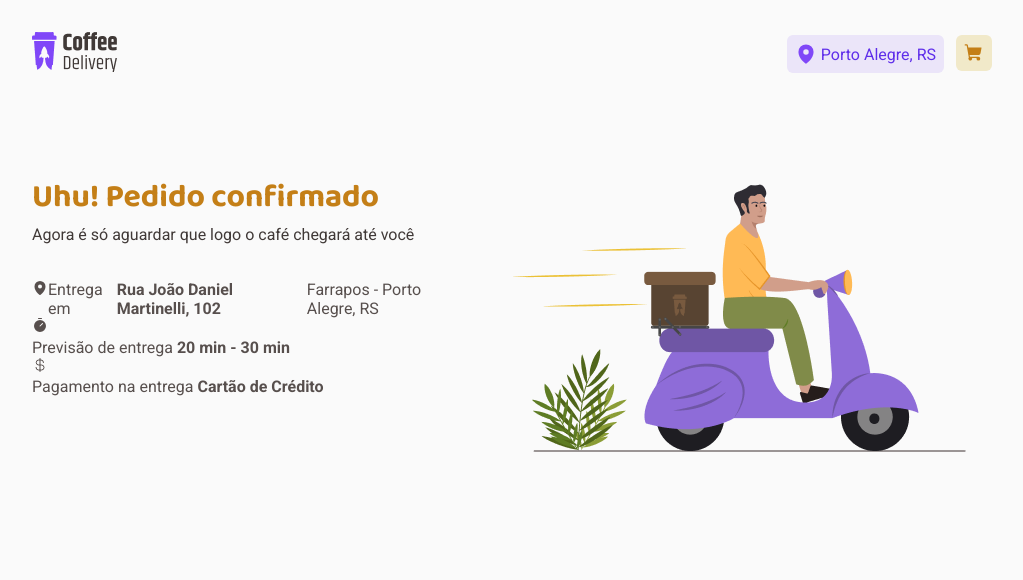
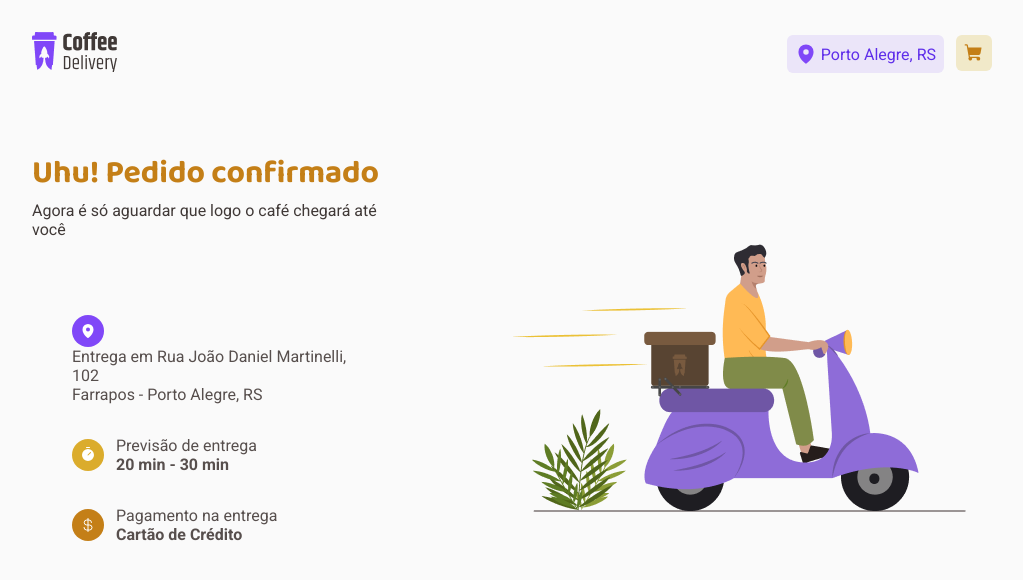
Before and after one commit to VitorFernandes-JS/02-desafio-coffee-delivery, a React (Vite) app: page /finished-order in a window 1280 px wide. Shown: the top 580 px of the page, without its empty margins (128-1151 px from the left). Built offline with nearby package versions, Linux system fonts and the light colour scheme.

Commit message:
fix: changes in FinishedOrder

```diff
--- a/src/pages/FinishedOrder/index.tsx
+++ b/src/pages/FinishedOrder/index.tsx
@@ -1,7 +1,19 @@
 import { Header } from "../../components/Header";
 import ManTakingCoffee from "../../assets/ConfirmOrderIllustration.png";
 import { CurrencyDollar, MapPin, Timer } from "phosphor-react";
-import { ContainerFinishedOrder, DivTexts, Subtitle, DivMapAndText } from "./style";
+import {
+  ContainerFinishedOrder,
+  DivTexts,
+  Subtitle,
+  DivMapAndText,
+  DivTimerAndText,
+  DivDollarAndText,
+  DivMap,
+  DivTimer,
+  DivDollar,
+  Border,
+  DivImg
+} from "./style";
 export function FinishedOrder() {
   return (
     <>
@@ -13,33 +25,47 @@ export function FinishedOrder() {
             Agora é só aguardar que logo o café chegará até você
           </Subtitle>
 
-          <div>
+          <Border>
             <DivMapAndText>
+              <DivMap>
+                <MapPin weight="fill" size={16} />
+              </DivMap>
               <div>
-                <MapPin weight="fill" size={16} />
+                <span>
+                  Entrega em Rua João Daniel Martinelli, 102
+                  <br />
+                  Farrapos - Porto Alegre, RS
+                </span>
               </div>
-              <span>Entrega em</span>
-              <strong> Rua João Daniel Martinelli, 102</strong>
-              <span> Farrapos - Porto Alegre, RS</span>
             </DivMapAndText>
 
-            <div>
-              <Timer weight="fill" size={16} />
-            </div>
-            <span>Previsão de entrega</span>
-            <strong> 20 min - 30 min</strong>
+            <DivTimerAndText>
+              <DivTimer>
+                <Timer weight="fill" size={16} />
+              </DivTimer>
+              <div>
+                <span>Previsão de entrega </span>
+                <br />
+                <strong>20 min - 30 min</strong>
+              </div>
+            </DivTimerAndText>
 
-            <div>
-              <CurrencyDollar weight="regular" size={16} />
-            </div>
-            <span>Pagamento na entrega</span>
-            <strong> Cartão de Crédito</strong>
-          </div>
+            <DivDollarAndText>
+              <DivDollar>
+                <CurrencyDollar weight="regular" size={16} />
+              </DivDollar>
+              <div>
+                <span>Pagamento na entrega</span>
+                <br />
+                <strong> Cartão de Crédito</strong>
+              </div>
+            </DivDollarAndText>
+          </Border>
         </DivTexts>
 
-        <div>
+        <DivImg>
           <img src={ManTakingCoffee} />
-        </div>
+        </DivImg>
       </ContainerFinishedOrder>
     </>
   );
--- a/src/pages/FinishedOrder/style.ts
+++ b/src/pages/FinishedOrder/style.ts
@@ -5,7 +5,8 @@ export const ContainerFinishedOrder = styled.div`
   flex-direction: row;
 
   padding: 4rem 10rem;
-`
+`;
+
 
 export const DivTexts = styled.div`
   display: flex;
@@ -14,23 +15,122 @@ export const DivTexts = styled.div`
   margin-right: 2rem;
 
   h1 {
+
     font-family: "Baloo 2", cursive;
     font-size: 2rem;
 
-        color: ${props => props.theme.yellowDark};
+    color: ${(props) => props.theme.yellowDark};
     margin-bottom: 0.15rem;
+    margin-top: -1.5rem;
   }
-`
+`;
 
 export const Subtitle = styled.span`
   font-family: "Roboto", sans-serif;
   font-weight: 500;
 
-        color: ${props => props.theme.subtitle};
+  color: ${(props) => props.theme.subtitle};
   margin-bottom: 2.25rem;
-`
+`;
+
+export const Border = styled.div`
+  background-color: none;
+  border: 1px solid linear-gradient(#FFC700 50%, #FFC700 100%);
+
+
+  border-bottom-left-radius: 36px;
+  border-top-right-radius: 36px;
+  border-top-left-radius: 6px;
+  border-bottom-right-radius: 6px;
+
+  padding: 2.50rem;
+`;
 
 export const DivMapAndText = styled.div`
   display: flex;
+  flex-direction: row;
+  align-items: center;
 
+  flex-wrap: wrap;
+  margin-bottom: 2rem;
+
+  div {
+    margin-right: 0.75rem;
+  }
+
+  div:last-child {
+    margin-right: 1rem;
+  }
+`;
+
+export const DivMap = styled.div`
+  display: flex;
+  justify-content: center;
+  align-items: center;
+
+  width: 2rem;
+  height: 2rem;
+
+  background-color: ${(props) => props.theme.purple};
+  color: ${(props) => props.theme.white};
+
+  border-radius: 999px;
+`;
+
+export const DivTimerAndText = styled.div`
+  display: flex;
+  flex-direction: row;
+  align-items: center;
+
+  flex-wrap: wrap;
+  margin-bottom: 2rem;
+
+  div {
+    margin-right: 0.75rem;
+  }
+`;
+
+export const DivTimer = styled.div`
+  display: flex;
+  justify-content: center;
+  align-items: center;
+
+  width: 2rem;
+  height: 2rem;
+
+  background-color: ${(props) => props.theme.yellow};
+  color: ${(props) => props.theme.white};
+
+  border-radius: 999px;
+`;
+
+export const DivDollarAndText = styled.div`
+  display: flex;
+  flex-direction: row;
+  align-items: center;
+
+  flex-wrap: wrap;
+
+  div {
+    margin-right: 0.75rem;
+  }
+`;
+
+export const DivDollar = styled.div`
+  display: flex;
+  justify-content: center;
+  align-items: center;
+
+  width: 2rem;
+  height: 2rem;
+
+  background-color: ${(props) => props.theme.yellowDark};
+  color: ${(props) => props.theme.white};
+
+  border-radius: 999px;
+`;
+
+export const DivImg = styled.div`
+  margin-top: 3.75rem;
+  margin-left: 4rem;
 `
```
Lines whose indentation alone changed are shown as unchanged.
